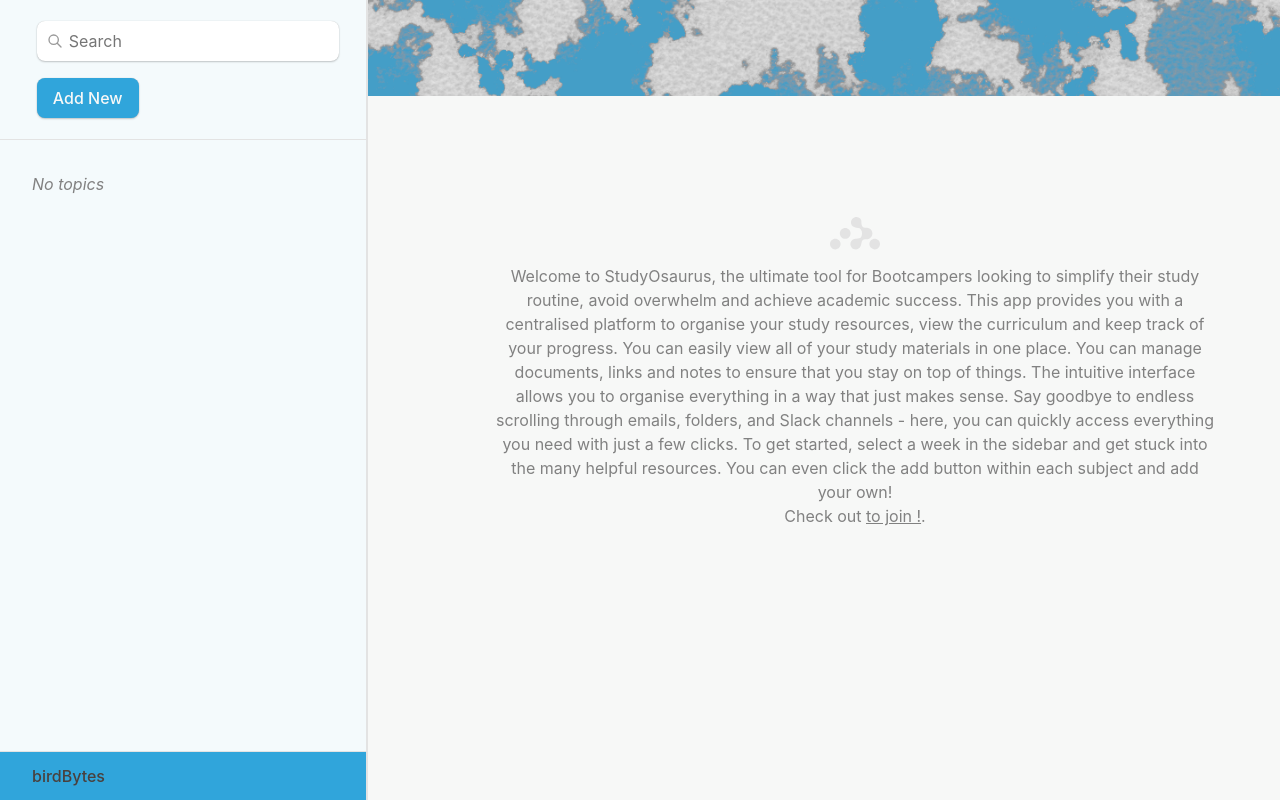
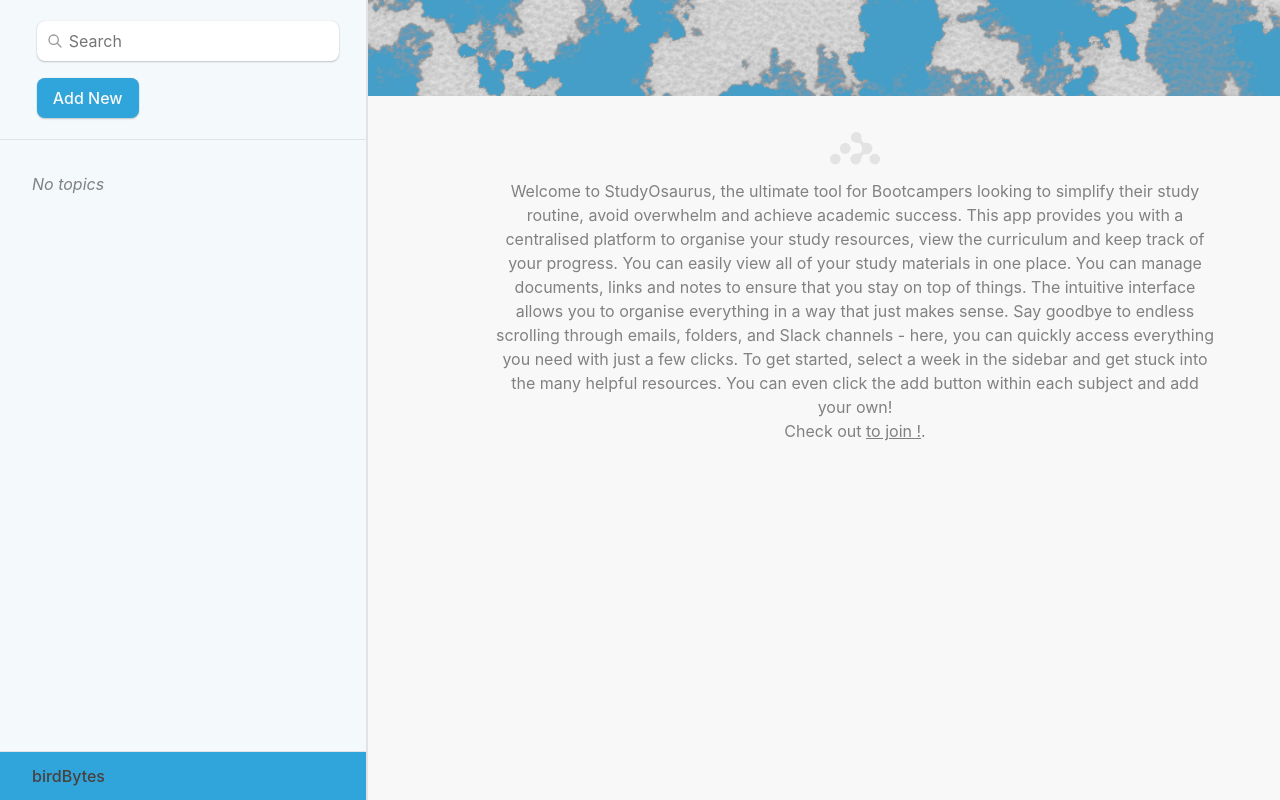
Before and after one commit to georgeussher/learning_resource_organiser, a React (Vite) app in the folder birdBytes_project/: page / in a window 1280 px wide. Built offline with nearby package versions, Linux system fonts and the light colour scheme.

Commit message:
final adjustments to css

```diff
--- a/birdBytes_project/src/index.css
+++ b/birdBytes_project/src/index.css
@@ -289,7 +289,7 @@
   flex: 1;
   padding: 2rem 4rem;
   width: 100%;
-  margin-top: 18%;
+  margin-top: 8%;
 }
 
 #header {
```
